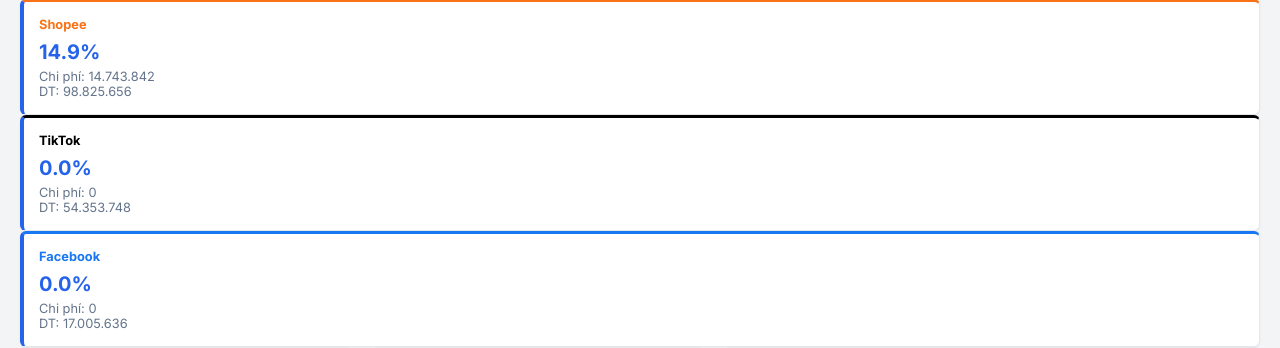
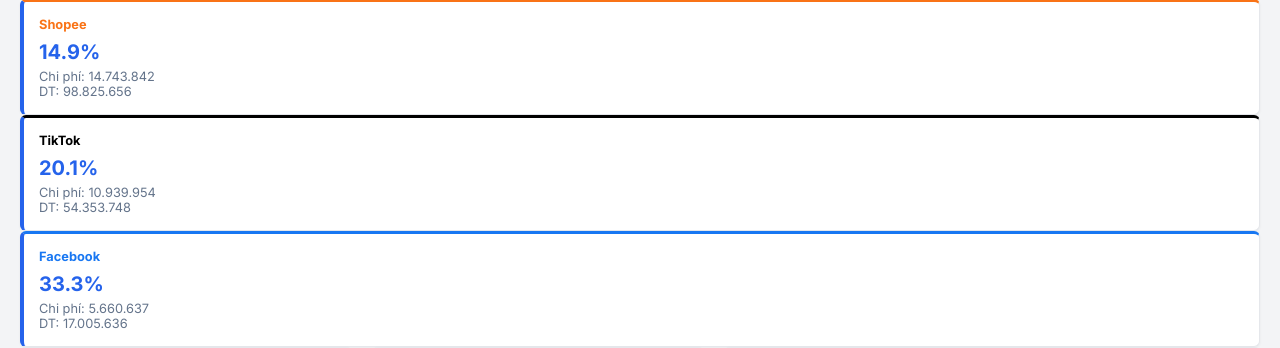
Before and after one commit to phamphilong0711-cell/tiktok-dashboard, a Flask app: page / in a window 1280 px wide. Shown: the part 603-951 px from the top of the page. Run offline with Flask 3, Linux system fonts and the light colour scheme.

Commit message:
Update index.html

```diff
--- a/templates/index.html
+++ b/templates/index.html
@@ -218,10 +218,11 @@
             Object.keys(source_distribution).forEach(src => {
                 let spend = 0;
                 if (src === 'Shopee') spend = (spend_distribution['Shopee'] || 0) + (spend_distribution['SHOPEE_ADS'] || 0);
-                else if (src === 'TikTok') spend = (spend_distribution['TikTok'] || 0);
-                else if (src === 'Facebook') spend = (spend_distribution['Facebook'] || 0);
+                else if (src === 'TikTok') spend = (spend_distribution['TikTok Ads'] || 0) + (spend_distribution['TIKTOK_ADS'] || 0);
+                else if (src === 'Facebook') spend = (spend_distribution['Facebook Ads'] || 0);
                 else if (src === 'Lazada') spend = (spend_distribution['Lazada'] || 0);
-                else if (src === 'Google') spend = (spend_distribution['Google'] || 0);
+                else if (src === 'Google') spend = (spend_distribution['Google Ads'] || 0);
+
 
                 let rev = source_distribution[src] || 0;
                 if (spend > 0 || rev > 0) {
```
